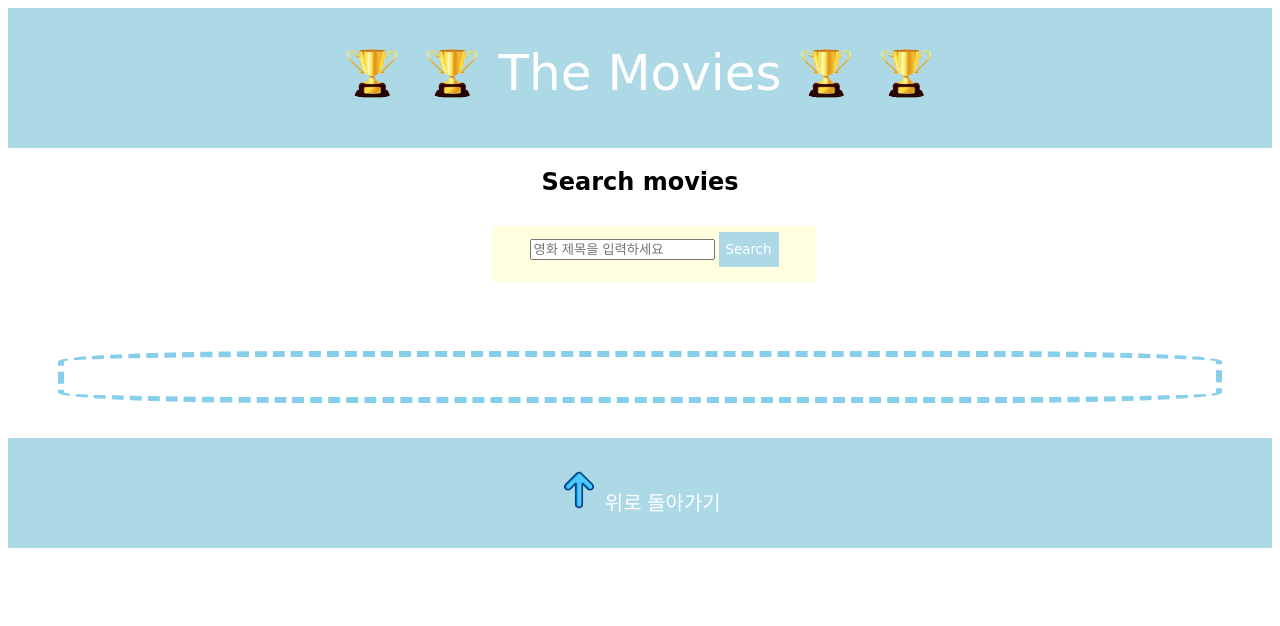
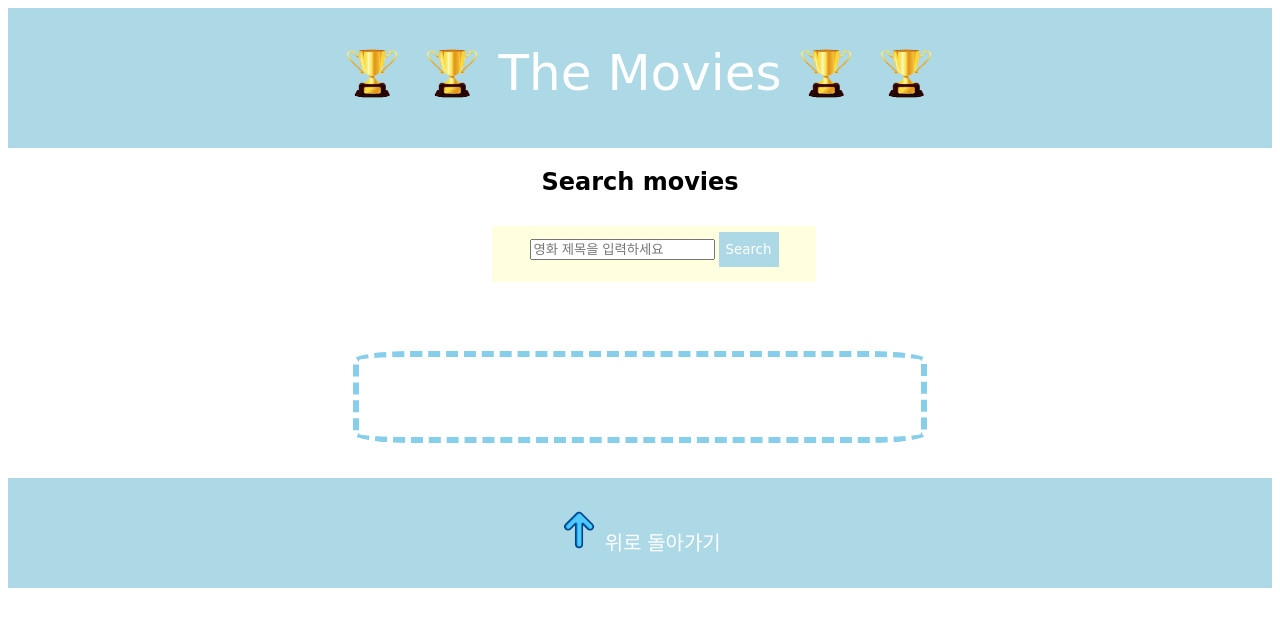
Before and after one commit to parksy-13/the_movies, a plain HTML site: page index.html in a window 1280 px wide. Drawn offline with Linux system fonts and the light colour scheme; no server answers; files whose address does not match are found by name; a web font is replaced by a local one.

Commit message:
이미지, col flex 적용

```diff
--- a/index.html
+++ b/index.html
@@ -80,11 +80,18 @@
 
         .inner .wrapper .col {
             border: 6px dashed skyblue;
-            border-radius: 20%;
-            text-align: center;
-            padding: 10px 100px 10px 100px;
+            border-radius: 10%;
+            padding: 35px 100px 25px 100px;
             margin: 20px;
+            display: inline-flex;
+            width: 30%;
+            height: auto;
+            justify-content: space-around;
+            align-items: stretch;
+            align-content:space-around;
+            flex-direction: column;
         }
+
 
         footer {
             transform: translateY(0%);
--- a/script.js
+++ b/script.js
@@ -24,7 +24,7 @@ fetch('https://api.themoviedb.org/3/movie/top_rated?language=en-US&page=1', opti
       temp_html += `
       <div class="col">
 
-          <img src='${img_url}' alt="" onclick="alert('이 영화의 ID: ${id}')">
+          <img src='${img_url}' alt="" style="width:90%;height:50%;border:auto;" onclick="alert('이 영화의 ID: ${id}')">
          <div class="info">
           <div class= wrap>
            <h2>${movie_title}</h2>
```
